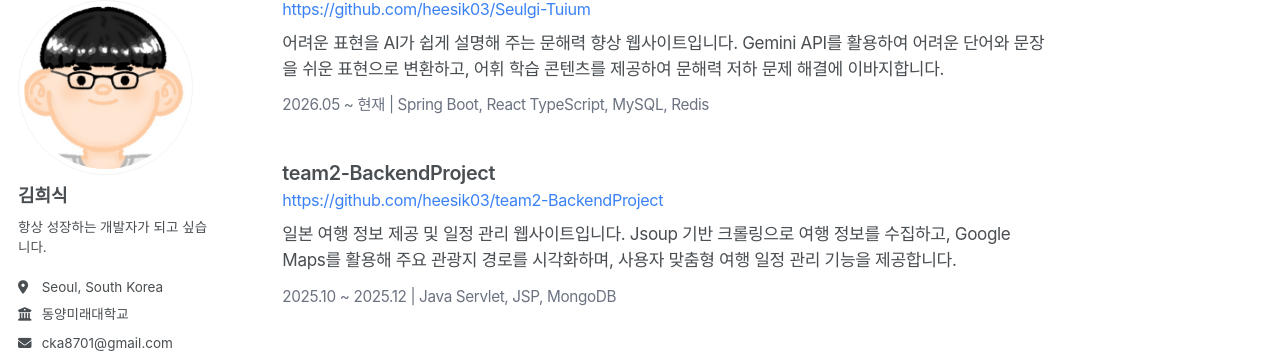
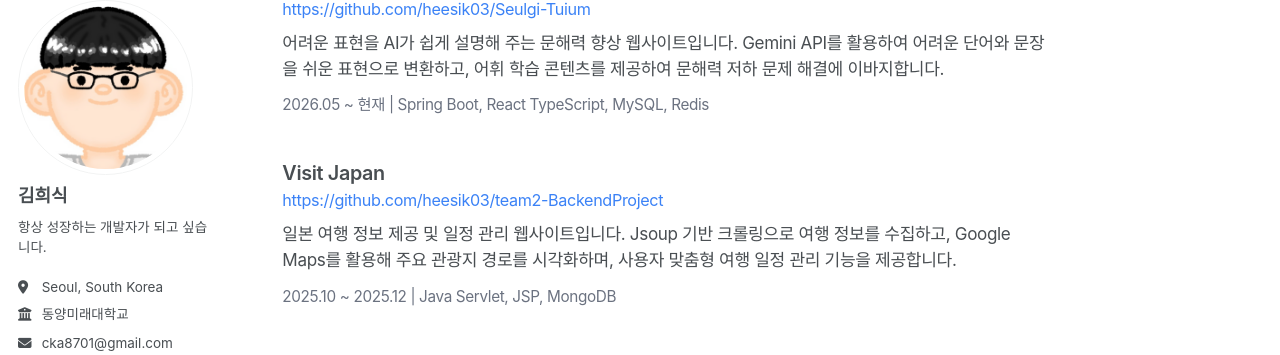
Before and after one commit to heesik03/heesik03.github.io, a Jekyll site: the page built from _pages/about.md, in a window 1280 px wide and 900 px high, scrolled down 1260 px. Shown: the part 99-454 px from the top of the window. Built offline with Jekyll 4.4.1, drawn with Linux system fonts in a browser that asks for light colours; a script bundle is joined from its source files by our own code; library files that are not in the unit come from our copies.

Commit message:
문구 수정

```diff
--- a/_pages/about.md
+++ b/_pages/about.md
@@ -162,7 +162,7 @@ redirect_from:
     </div>
 
     <div style="margin-bottom: 2.5rem;">
-      <h4 style="margin: 0; font-size: 1.1rem; font-weight: 600;">team2-BackendProject</h4>
+      <h4 style="margin: 0; font-size: 1.1rem; font-weight: 600;">Visit Japan</h4>
       <a href="https://github.com/heesik03/team2-BackendProject" target="_blank" style="font-size: 0.9rem; color: #3b82f6; text-decoration: none; display: inline-block; margin-bottom: 0.5rem;">https://github.com/heesik03/team2-BackendProject</a>
       <p style="margin: 0 0 0.5rem 0; font-size: 0.95rem; line-height: 1.5;">일본 여행 정보 제공 및 일정 관리 웹사이트입니다. Jsoup 기반 크롤링으로 여행 정보를 수집하고, Google Maps를 활용해 주요 관광지 경로를 시각화하며, 사용자 맞춤형 여행 일정 관리 기능을 제공합니다.</p>
       <span style="font-size: 0.85rem; color: #6b7280;">2025.10 ~ 2025.12 | Java Servlet, JSP, MongoDB</span>
```
